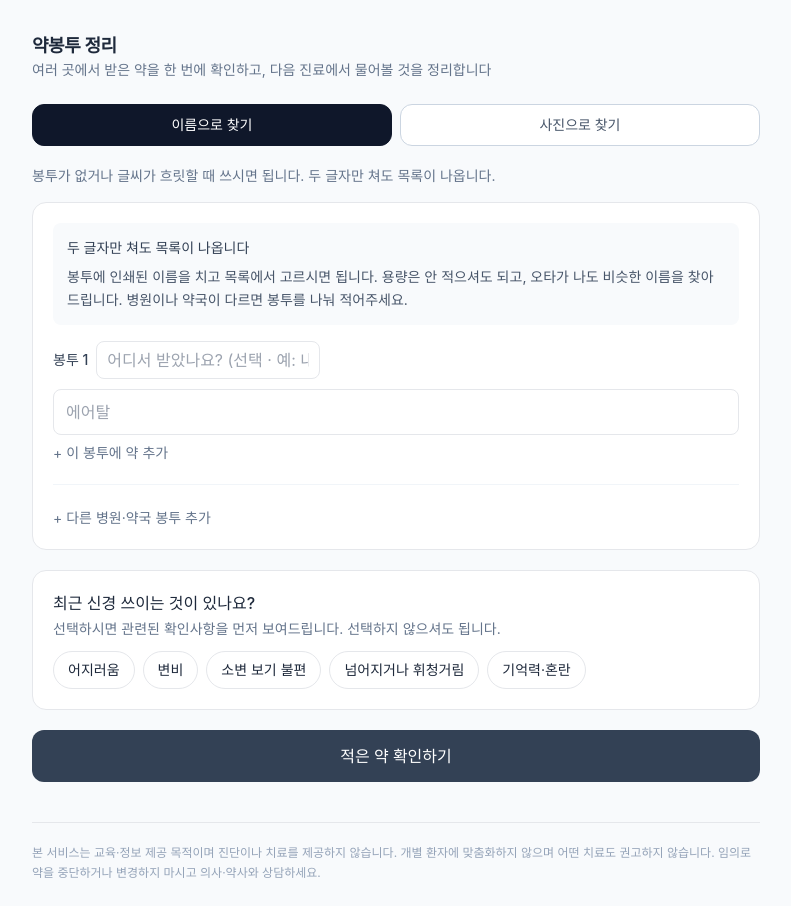
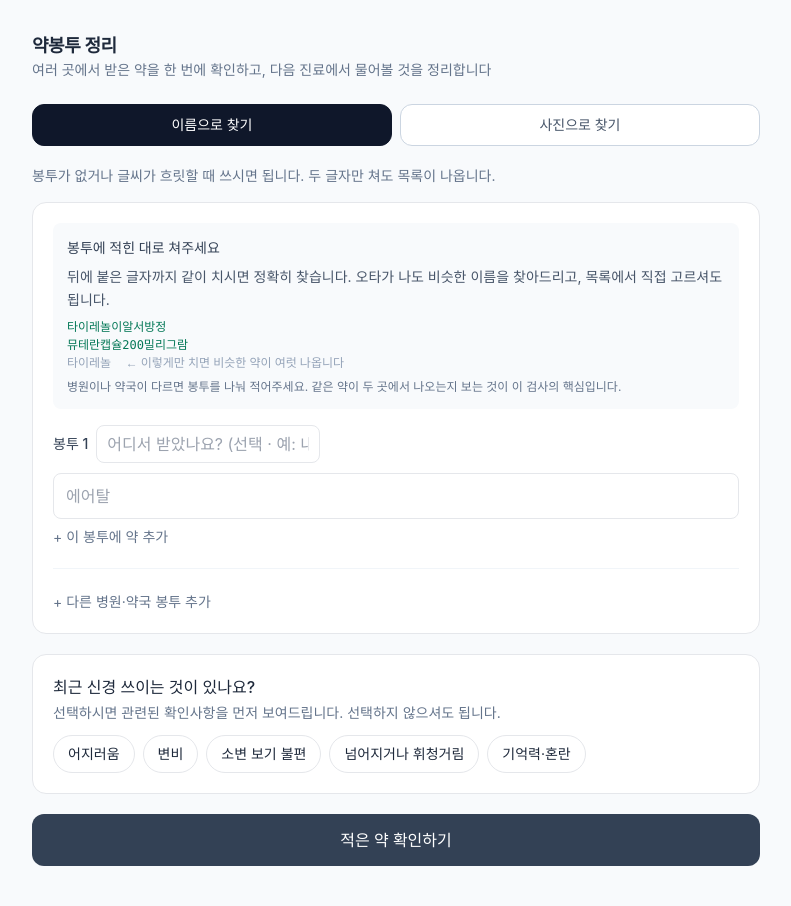
Before and after one commit to RL9-csv/medcheck, a FastAPI app: page / in a window 1280 px wide. Shown: the top 906 px of the page, without its empty margins (244-1035 px from the left). Before the commit the page ends 878 px from the top, so only its background shows below. Run offline with FastAPI, Linux system fonts and the light colour scheme; parts of the project's set-up code (start-up, migrations or seed data) failed here and were passed over; some libraries are stand-ins or nearby versions.

Commit message:
엔터로 1위를 강제 선택하던 것을 뺀다
"타이레놀" 만 치고 넘어가려는 사람이 목록 1번으로 끌려갔다. 사용자가
고르지 않은 것을 골랐다고 처리하면 안 된다. 빈 제출은 서버 가드가 이미
막고 있어 이 처리는 불필요했고 해롭기만 했다.

원래는 "이름을 다 치고 엔터" 하는 습관을 받아주려던 것이었는데, 그때도
지적받았듯이 실제로 빈 화면이 뜨는 경로는 아니었다. 유지할 이유가 없다.

안내 문구도 고쳤다. 상표만 치면 도움이 안 된다는 것이 이번에 드러났다.

  타이레놀  ->  6개가 전부 0.900 동점. 순서에 의미가 없다
                타이레놀정500밀리그람 / 타이레놀8시간이알서방정 /
                어린이타이레놀정 / 타이레놀콜드-에스 ...

봉투에 인쇄된 이름을 뒤에 붙은 글자까지 치면 정확히 찾는다. 화면이 그걸
말하지 않고 있었다. 예시를 좋은 쪽과 나쁜 쪽으로 같이 보여준다.

봉투를 나누는 이유도 적었다. 같은 약이 두 곳에서 나오는지 보는 것이 이
검사의 핵심인데 화면에 그 말이 없었다.

Co-Authored-By: Claude Opus 5 (1M context) <noreply@anthropic.com>

```diff
--- a/templates/index.html
+++ b/templates/index.html
@@ -214,11 +214,19 @@
          남은 것은 하나뿐이다. 성분명(아세클로페낙)을 치면 그 성분이 든
          다른 제품이 뜬다. 이건 목록에서 이름을 보고 고르면 드러난다. #}
       <div class="mb-4 text-sm bg-slate-50 rounded-lg p-3.5 leading-relaxed">
-        <div class="font-medium text-slate-700 mb-1.5">두 글자만 쳐도 목록이 나옵니다</div>
+        <div class="font-medium text-slate-700 mb-1.5">봉투에 적힌 대로 쳐주세요</div>
         <div class="text-slate-600">
-          봉투에 인쇄된 이름을 치고 <span class="font-medium">목록에서 고르시면</span> 됩니다.
-          용량은 안 적으셔도 되고, 오타가 나도 비슷한 이름을 찾아드립니다.
-          병원이나 약국이 다르면 봉투를 나눠 적어주세요.
+          <span class="font-medium">뒤에 붙은 글자까지 같이</span> 치시면 정확히 찾습니다.
+          오타가 나도 비슷한 이름을 찾아드리고, 목록에서 직접 고르셔도 됩니다.
+        </div>
+        <div class="mt-2 space-y-0.5 font-mono text-xs">
+          <div class="text-emerald-700">타이레놀이알서방정</div>
+          <div class="text-emerald-700">뮤테란캡슐200밀리그람</div>
+          <div class="text-slate-400">타이레놀 &nbsp;<span class="font-sans">← 이렇게만 치면 비슷한 약이 여럿 나옵니다</span></div>
+        </div>
+        <div class="mt-2 text-xs text-slate-500">
+          병원이나 약국이 다르면 봉투를 나눠 적어주세요. 같은 약이 두 곳에서
+          나오는지 보는 것이 이 검사의 핵심입니다.
         </div>
       </div>
       {# 봉투 셋을 한꺼번에 펼쳐 두면 "셋 다 채워야 하나" 로 읽힌다.
@@ -351,14 +359,10 @@
     });
     inp.addEventListener('blur', function () { setTimeout(function () { close(row); }, 150); });
 
-    // 이름을 다 치고 엔터를 누르는 것이 타이핑하는 사람의 기본 습관이다.
-    // 칸이 하나뿐인 폼에서 엔터는 그대로 제출이라, 아무것도 안 고른 채
-    // 넘어가 버린다. 목록이 떠 있으면 1위를 고르고 제출을 막는다.
-    inp.addEventListener('keydown', function (e) {
-      if (e.key !== 'Enter') { return; }
-      var first = row.querySelector('.menu button');
-      if (first) { e.preventDefault(); first.click(); }
-    });
+    // 엔터로 1위를 자동 선택하지 않는다. 전에는 그렇게 했는데, "타이레놀"
+    // 만 치고 넘어가려는 사람이 목록 1번("타이레놀8시간이알서방정" 같은
+    // 것)으로 끌려갔다. 사용자가 고르지 않은 것을 골랐다고 처리하면
+    // 안 된다. 빈 제출은 서버 가드가 막는다.
   }
 
   box.querySelectorAll('.row').forEach(wire);
```
